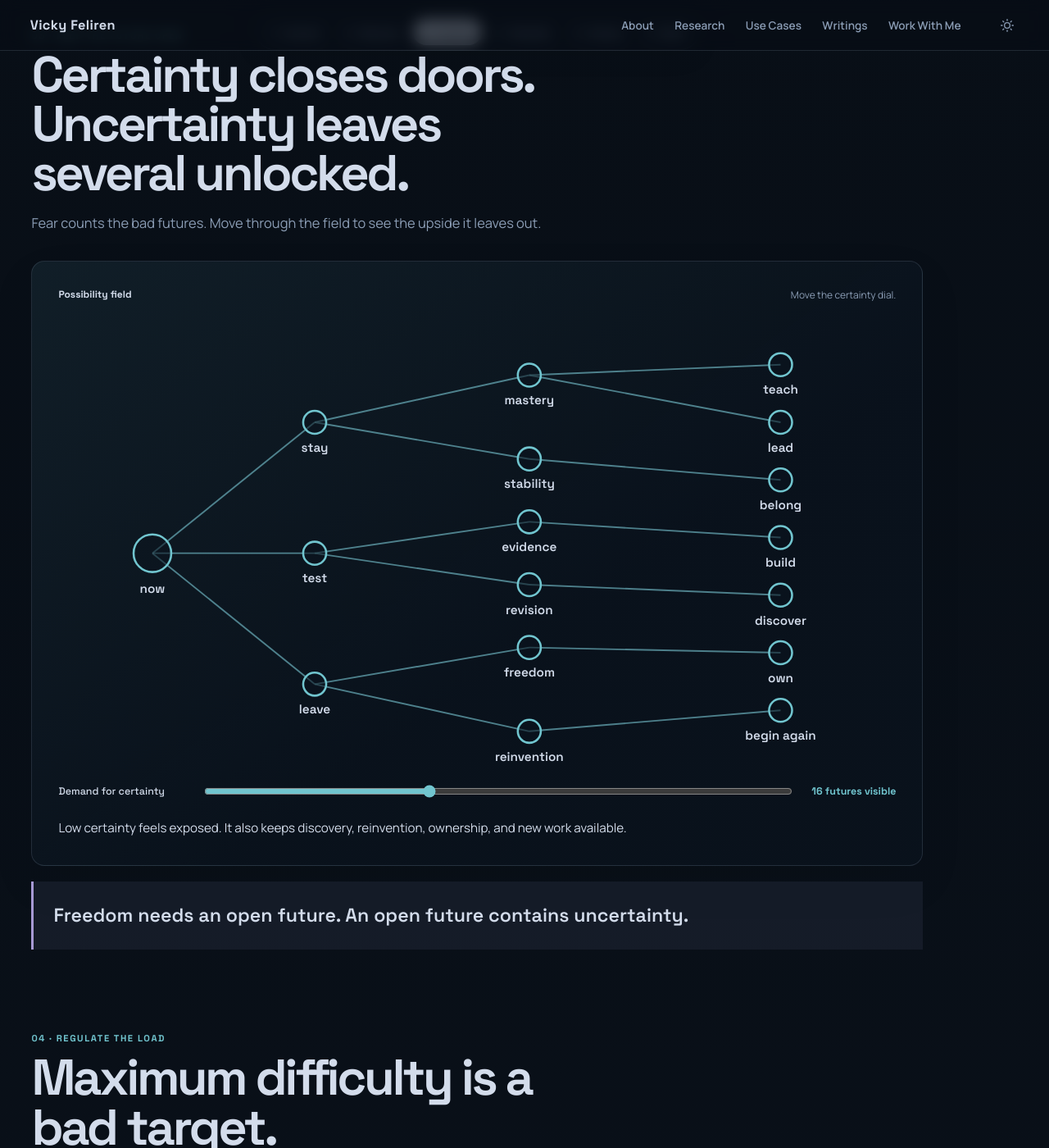
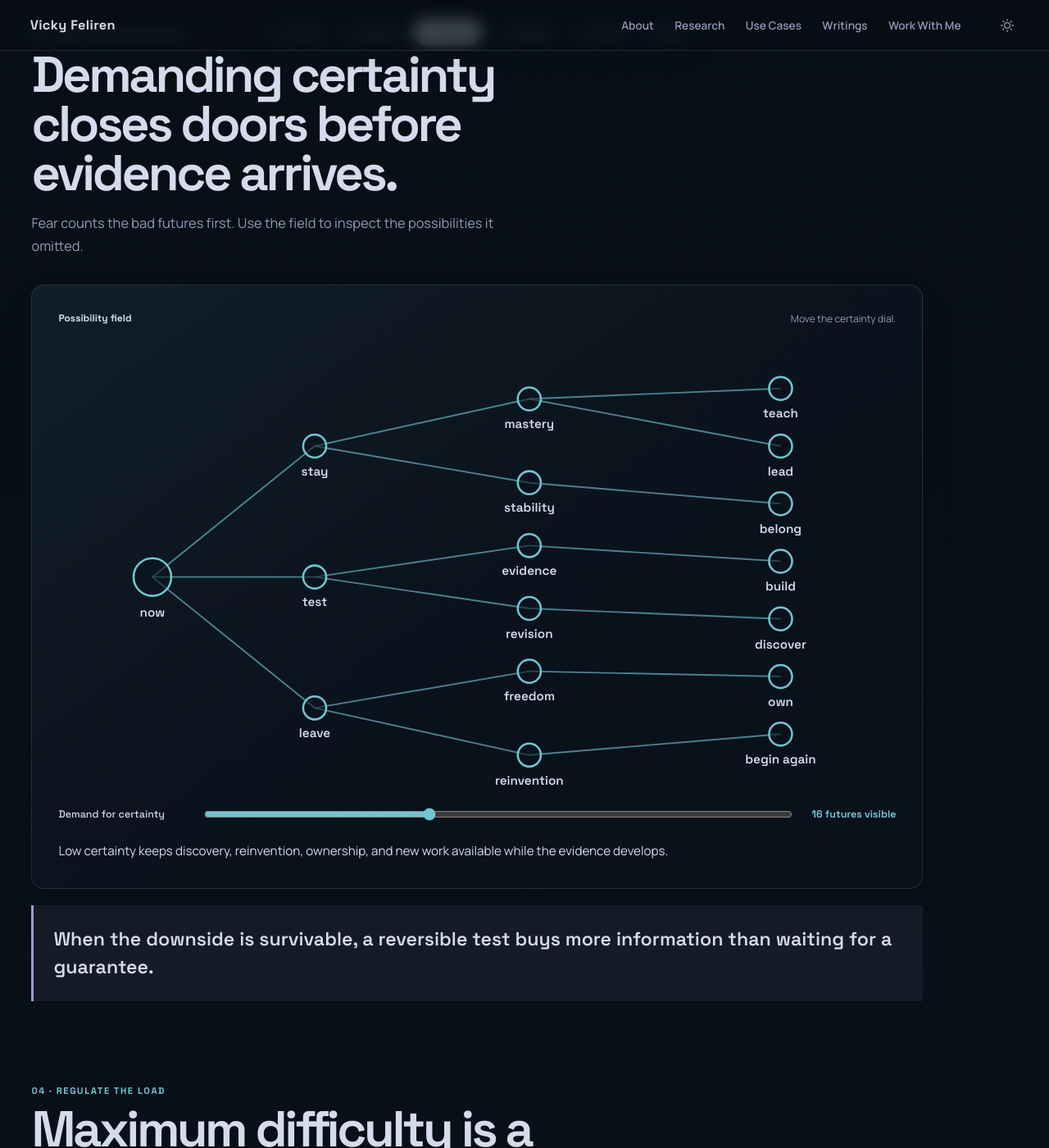
Before and after one commit to Feliren88/feliren88.github.io, a Jekyll site: the page built from _pages/life-challenges.md, in a window 1280 px wide and 1400 px high, scrolled down 2654 px. Shown: the whole window at 82% size. Built offline with Jekyll 4.4.1, drawn with Linux system fonts in a browser that asks for light colours; some of the changed text lies outside the part shown.

Commit message:
Sharpen Life Challenges prose

```diff
--- a/_pages/life-challenges.md
+++ b/_pages/life-challenges.md
@@ -68,7 +68,7 @@
 </section>
 
 <section class="lc-section" id="uncertainty">
-  <header class="lc-section-head"><span>03 · Keep the future open</span><h2>Certainty closes doors. Uncertainty leaves several unlocked.</h2><p>Fear counts the bad futures. Move through the field to see the upside it leaves out.</p></header>
+  <header class="lc-section-head"><span>03 · Keep the future open</span><h2>Demanding certainty closes doors before evidence arrives.</h2><p>Fear counts the bad futures first. Use the field to inspect the possibilities it omitted.</p></header>
   <figure class="lc-panel lc-future-map">
     <figcaption><b>Possibility field</b><span>Move the certainty dial.</span></figcaption>
     <svg id="lc-future-svg" viewBox="0 0 800 430" role="img" aria-label="A branching map with more possible futures when certainty is lower">
@@ -77,7 +77,7 @@
     <label class="lc-certainty"><span>Demand for certainty</span><input id="lc-certainty" type="range" min="0" max="100" value="38"><b id="lc-door-count"></b></label>
     <p class="lc-answer" id="lc-uncertainty-copy"></p>
   </figure>
-  <blockquote class="lc-quote">Freedom needs an open future. An open future contains uncertainty.</blockquote>
+  <blockquote class="lc-quote">When the downside is survivable, a reversible test buys more information than waiting for a guarantee.</blockquote>
 </section>
 
 <section class="lc-section" id="pressure">
@@ -97,7 +97,7 @@
 </section>
 
 <section class="lc-section" id="game">
-  <header class="lc-section-head"><span>05 · The obstacle game</span><h2>What does this difficulty ask of you?</h2><p>There is no universal brave answer. Sometimes courage persists. Sometimes it leaves.</p></header>
+  <header class="lc-section-head"><span>05 · The obstacle game</span><h2>Read what the difficulty requires.</h2><p>Courage may mean persisting, negotiating, running a smaller test, or leaving. The situation decides which response fits.</p></header>
   <div class="lc-game">
     <div class="lc-game-top"><span id="lc-game-round">scenario 1 of 5</span><b id="lc-game-score">0 agency</b></div>
     <div class="lc-game-card" id="lc-game-card"><small id="lc-game-tag"></small><h3 id="lc-game-title"></h3><p id="lc-game-copy"></p></div>
@@ -132,7 +132,7 @@
     <article><span>build</span><p>How do I avoid paying for the same lesson twice?</p></article>
   </div>
   <div class="lc-final">
-    <p>Even when the obstacle is outside your control, you can work on the conversion.</p>
+    <p>Write down the obstacle, the protection you need, and one reversible next move.</p>
     <div><span>failure → information</span><span>constraint → design</span><span>delay → preparation</span><span>disillusionment → truth</span><span>mortality → priorities</span></div>
   </div>
 </section>
--- a/js/components/life-challenges.js
+++ b/js/components/life-challenges.js
@@ -145,7 +145,7 @@
         ? 'The demand for guarantees has collapsed the map to three familiar choices.'
         : visibleDepth === 2
           ? 'Some exploration remains. Distant possibilities disappear before evidence can reach them.'
-          : 'Low certainty feels exposed. It also keeps discovery, reinvention, ownership, and new work available.';
+          : 'Low certainty keeps discovery, reinvention, ownership, and new work available while the evidence develops.';
     }
     slider.addEventListener('input', update); update();
   }
@@ -174,7 +174,7 @@
 
   function initGame() {
     var scenarios = [
-      { tag: 'career', title: 'Your role pays well and consumes every exit route.', copy: 'Responsibility grows each quarter. Ownership, energy, and decision power do not.', actions: [
+      { tag: 'career', title: 'Your role pays well and consumes every exit route.', copy: 'Responsibility grows each quarter while ownership, energy, and decision power shrink.', actions: [
         ['Carry more', -1, 'More endurance deepens the dependence. Capability has turned into permanent availability.'],
         ['Negotiate terms', 2, 'A deadline, decision rights, and ownership test whether the role can become inhabitable.'],
         ['Leave tomorrow', 0, 'Leaving may be right. Panic has skipped the work of making the downside survivable.'] ] },
@@ -186,7 +186,7 @@
         ['Explain it better', 0, 'Clarity cannot substitute for reciprocity. The pattern already contains behavioral evidence.'],
         ['Set an observable boundary', 2, 'A boundary makes the required change and consequence visible.'],
         ['Pretend it is fine', -1, 'Silence transfers the entire cost to your future self.'] ] },
-      { tag: 'uncertainty', title: 'Two paths fit your values. Neither comes with a guarantee.', copy: 'More thinking now produces discomfort, not new evidence.', actions: [
+      { tag: 'uncertainty', title: 'Two paths fit your values. Neither comes with a guarantee.', copy: 'More thinking now produces discomfort without adding evidence.', actions: [
         ['Wait for certainty', -1, 'The unavailable guarantee has become a condition for action.'],
         ['Choose a reversible test', 2, 'A small commitment buys information without pretending the unknowns are gone.'],
         ['Ask everyone', 0, 'Advice can add evidence. It cannot remove your responsibility for the choice.'] ] },
@@ -226,7 +226,7 @@
       ['pattern', 'Find what keeps repeating.', 'A second failure gives you a comparison. Examine the conditions, incentives, and decisions that produced both.', '<circle cx="65" cy="80" r="28"/><circle cx="120" cy="80" r="28"/><circle cx="175" cy="80" r="28"/><path d="M93 80H92M148 80H147"/>'],
       ['architecture', 'Change the system that creates the break.', 'Move upstream. Redesign the rule, incentive, handoff, or boundary so good outcomes require less heroism.', '<path d="M35 125V75L75 45L115 75V125Z"/><path d="M115 125V62L155 32L198 62V125"/><path d="M72 125V92H94V125M150 82H175"/>'],
       ['method', 'Make the knowledge portable.', 'Write the checklist, model, standard, or tool. Private pattern recognition becomes useful beyond the person who earned it.', '<path d="M52 30H173V132H52Z"/><path d="M75 58H150M75 80H150M75 102H128"/><path d="M186 48V145H70"/>'],
-      ['release', 'Build something that can survive your absence.', 'The mature system does not prove your value by needing you forever. It preserves the lesson and returns your attention.', '<circle cx="120" cy="82" r="42"/><path d="M120 40V18M120 146V124M78 82H55M185 82H162"/><path d="M102 82L115 95L143 65"/>']
+      ['release', 'Build something that can survive your absence.', 'A mature system preserves the lesson, works without constant rescue, and returns your attention.', '<circle cx="120" cy="82" r="42"/><path d="M120 40V18M120 146V124M78 82H55M185 82H162"/><path d="M102 82L115 95L143 65"/>']
     ];
     var buttons = Array.prototype.slice.call(document.querySelectorAll('#lc-arch-track button'));
     function select(index) {
```
